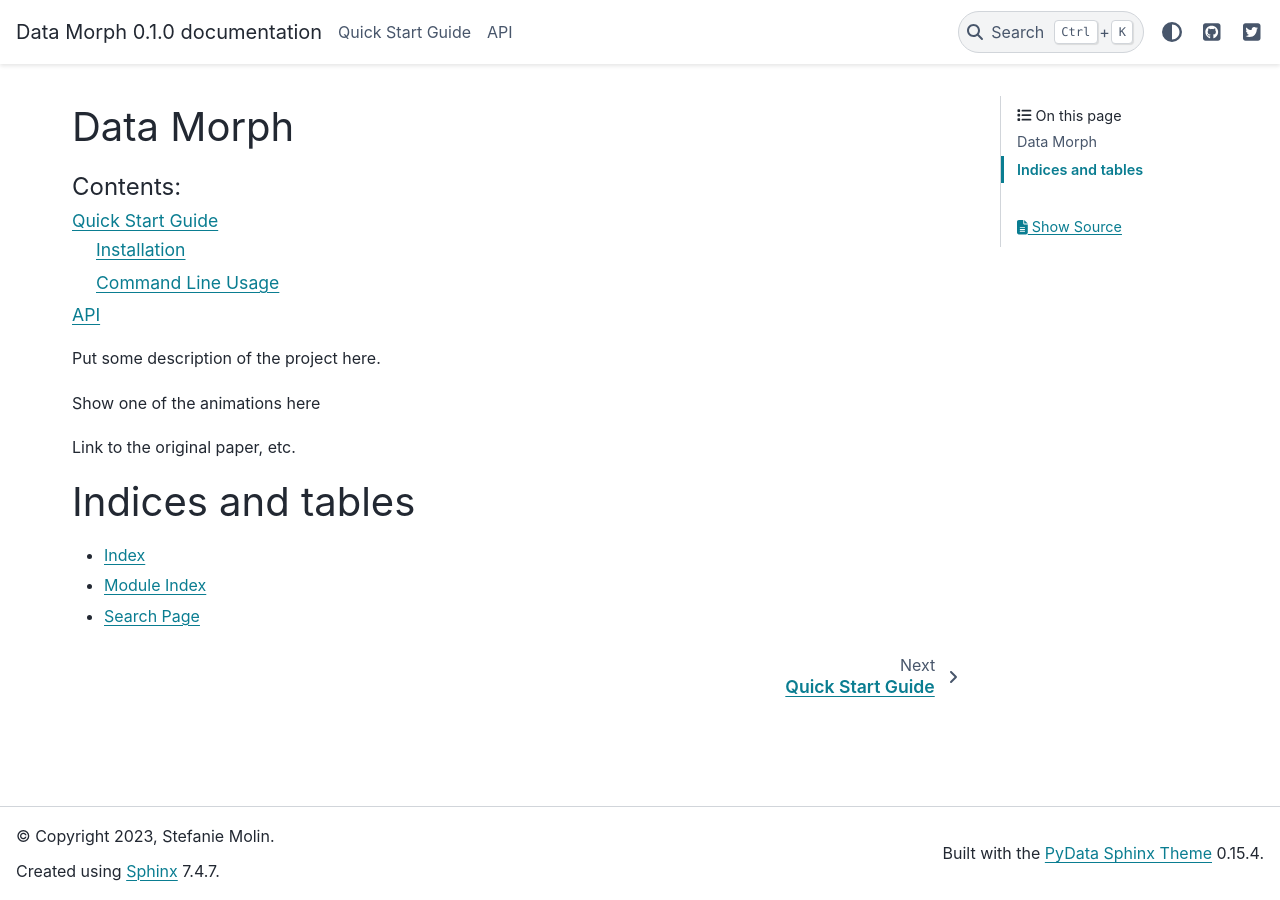
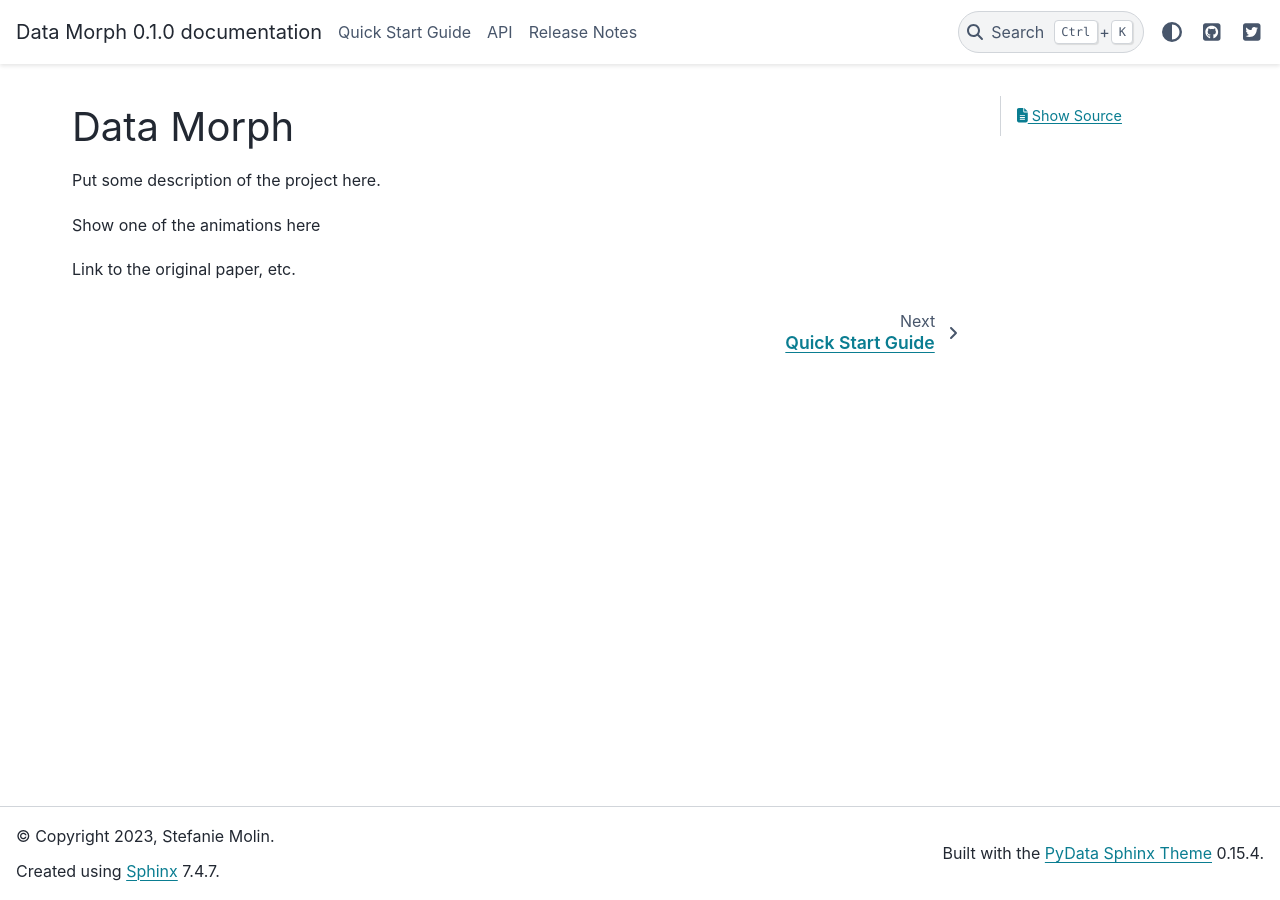
Before and after one commit to stefmolin/data-morph, a Sphinx documentation site: the page built from docs/index.rst, in a window 1280 px wide. Built offline with Sphinx 7.4.7 and the PyData theme 0.15.4, drawn with Linux system fonts in a browser that asks for light colours.

Commit message:
Add release notes placeholder; clean up index; start API at module level.

```diff
--- a/docs/api.rst
+++ b/docs/api.rst
@@ -10,4 +10,8 @@ CLI option
    :toctree: generated
    :recursive:
 
-   data_morph
+   data_morph.bounds
+   data_morph.data
+   data_morph.morpher
+   data_morph.plotting
+   data_morph.shapes
--- a/docs/index.rst
+++ b/docs/index.rst
@@ -9,19 +9,14 @@ Data Morph
 .. toctree::
    :maxdepth: 2
    :caption: Contents:
+   :hidden:
 
    quickstart
    api
+   release_notes
 
 Put some description of the project here.
 
 Show one of the animations here
 
 Link to the original paper, etc.
-
-Indices and tables
-==================
-
-* :ref:`genindex`
-* :ref:`modindex`
-* :ref:`search`
--- /dev/null
+++ b/docs/release_notes.rst
@@ -0,0 +1,4 @@
+Release Notes
+=============
+
+Changelog goes here.
```
